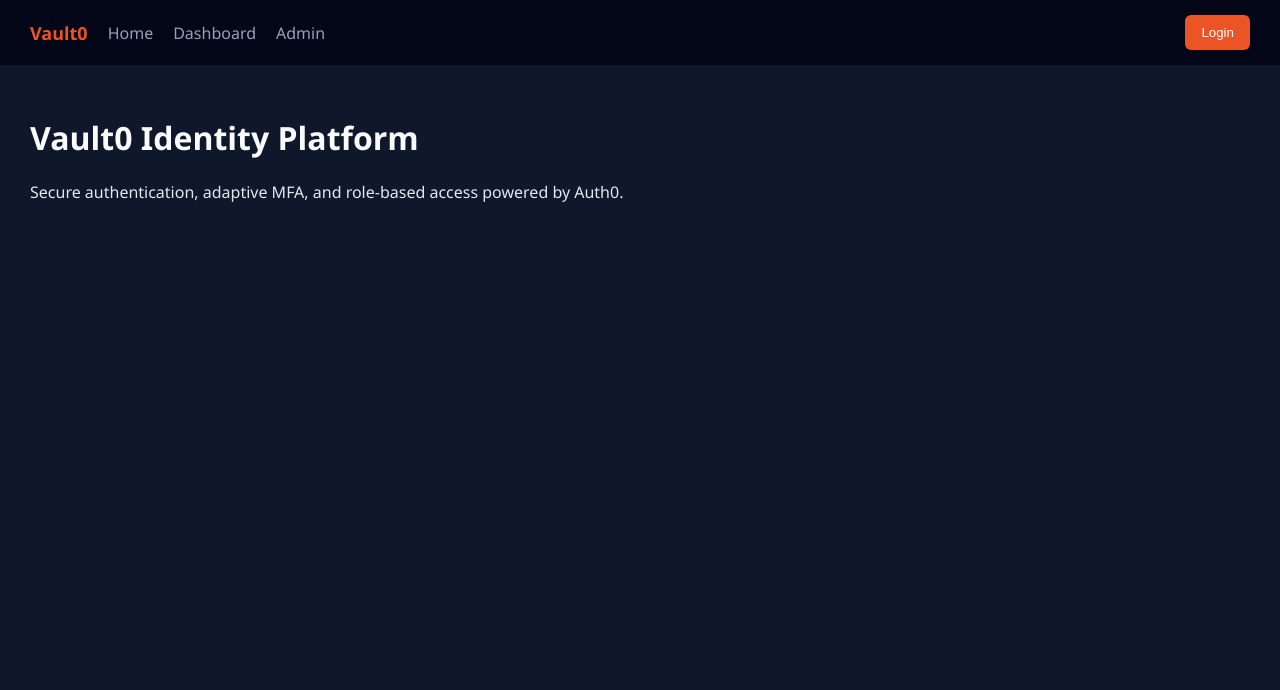
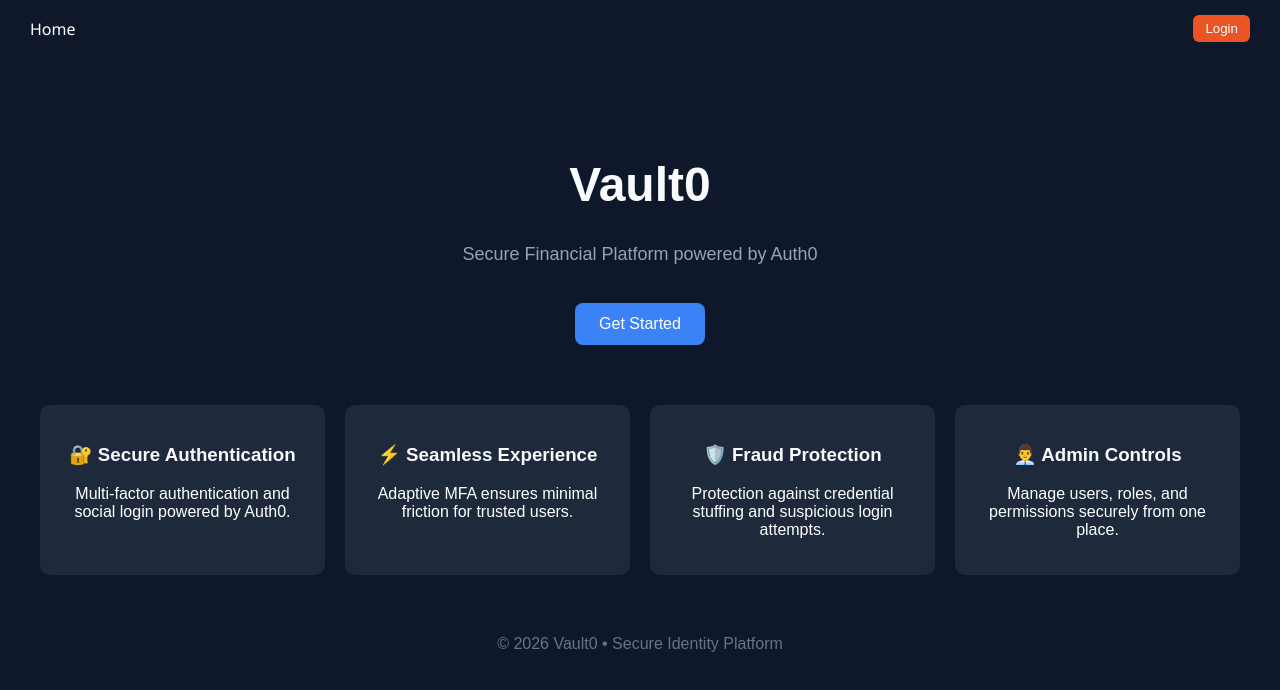
Before and after one commit to Rahulrktiwari/vault0-demo, a React (Create React App) app in the folder frontend/: page / in a window 1280 px wide. Shown: the top 690 px of the page. Built offline with nearby package versions, Linux system fonts and the light colour scheme.

Commit message:
UI UX improvents

```diff
--- a/frontend/src/App.js
+++ b/frontend/src/App.js
@@ -1,4 +1,3 @@
-
 import { BrowserRouter, Routes, Route, Link } from "react-router-dom";
 import LandingPage from "./pages/LandingPage";
 import Dashboard from "./pages/Dashboard";
@@ -7,35 +6,57 @@ import ProtectedRoute from "./components/ProtectedRoute";
 import { useAuth0 } from "@auth0/auth0-react";
 
 function App() {
-  const { loginWithRedirect, logout, isAuthenticated } = useAuth0();
+  const {
+    loginWithRedirect,
+    logout,
+    isAuthenticated,
+    user,
+  } = useAuth0();
+
+  // 🔹 Extract roles safely
+  const roles = user?.["https://vault0.com/roles"] || [];
 
   return (
     <BrowserRouter>
- <nav className="navbar">
-  <div className="nav-left">
-    <span className="logo">Vault0</span>
-    <Link to="/">Home</Link>
-    <Link to="/dashboard">Dashboard</Link>
-    <Link to="/admin">Admin</Link>
-  </div>
+      {/* 🔹 NAVBAR */}
+      <nav style={styles.nav}>
+        <Link to="/" style={styles.link}>Home</Link>
 
-  <div className="nav-right">
-    {!isAuthenticated ? (
-      <button onClick={() => loginWithRedirect()}>
+        {/* 🔹 NOT LOGGED IN */}
+        {!isAuthenticated && (
+          <button
+            onClick={() => loginWithRedirect()}
+            style={styles.button}
+          >
             Login
           </button>
-    ) : (
+        )}
+
+        {/* 🔹 LOGGED IN */}
+        {isAuthenticated && (
+          <>
+            <Link to="/dashboard" style={styles.link}>
+              Dashboard
+            </Link>
+
+            {/* 🔹 Show Admin ONLY if role exists */}
+            {roles.includes("Admin") && (
+              <Link to="/admin" style={styles.link}>
+                Admin
+              </Link>
+            )}
+
             <button
-        onClick={() =>
-          logout({ logoutParams: { returnTo: window.location.origin } })
-        }
+              onClick={() => logout({ logoutParams: { returnTo: window.location.origin } })}
+              style={styles.button}
             >
               Logout
             </button>
+          </>
         )}
-  </div>
       </nav>
 
+      {/* 🔹 ROUTES */}
       <Routes>
         <Route path="/" element={<LandingPage />} />
 
@@ -62,3 +83,27 @@ function App() {
 }
 
 export default App;
+
+
+
+const styles = {
+  nav: {
+    display: "flex",
+    gap: "20px",
+    padding: "15px 30px",
+    backgroundColor: "#0f172a",
+    alignItems: "center",
+  },
+  link: {
+    color: "white",
+    textDecoration: "none",
+    fontWeight: "500",
+  },
+  button: {
+    marginLeft: "auto",
+    padding: "6px 12px",
+    borderRadius: "6px",
+    border: "none",
+    cursor: "pointer",
+  },
+};
--- a/frontend/src/pages/LandingPage.js
+++ b/frontend/src/pages/LandingPage.js
@@ -1,13 +1,121 @@
+import { useAuth0 } from "@auth0/auth0-react";
+
 function LandingPage() {
+  const { loginWithRedirect, isAuthenticated } = useAuth0();
+
   return (
-    <div className="container">
-      <h1>Vault0 Identity Platform</h1>
-      <p>
-        Secure authentication, adaptive MFA, and role-based access
-        powered by Auth0.
-      </p>
+    <div style={styles.container}>
+      {/* 🔹 HERO SECTION */}
+      <div style={styles.hero}>
+        <h1 style={styles.title}>Vault0</h1>
+        <p style={styles.subtitle}>
+          Secure Financial Platform powered by Auth0
+        </p>
+
+        {!isAuthenticated && (
+          <button style={styles.cta} onClick={() => loginWithRedirect()}>
+            Get Started
+          </button>
+        )}
+      </div>
+
+      {/* 🔹 FEATURES */}
+      <div style={styles.features}>
+        <div style={styles.card}>
+          <h3>🔐 Secure Authentication</h3>
+          <p>
+            Multi-factor authentication and social login powered by Auth0.
+          </p>
+        </div>
+
+        <div style={styles.card}>
+          <h3>⚡ Seamless Experience</h3>
+          <p>
+            Adaptive MFA ensures minimal friction for trusted users.
+          </p>
+        </div>
+
+        <div style={styles.card}>
+          <h3>🛡️ Fraud Protection</h3>
+          <p>
+            Protection against credential stuffing and suspicious login attempts.
+          </p>
+        </div>
+
+        <div style={styles.card}>
+          <h3>👨‍💼 Admin Controls</h3>
+          <p>
+            Manage users, roles, and permissions securely from one place.
+          </p>
+        </div>
+      </div>
+
+      {/* 🔹 FOOTER */}
+      <div style={styles.footer}>
+        <p>© 2026 Vault0 • Secure Identity Platform</p>
+      </div>
     </div>
   );
 }
 
 export default LandingPage;
+
+
+
+
+const styles = {
+  container: {
+    backgroundColor: "#0f172a",
+    minHeight: "100vh",
+    color: "white",
+    padding: "40px",
+    fontFamily: "sans-serif",
+  },
+
+  hero: {
+    textAlign: "center",
+    marginTop: "60px",
+  },
+
+  title: {
+    fontSize: "48px",
+    fontWeight: "bold",
+  },
+
+  subtitle: {
+    fontSize: "18px",
+    marginTop: "10px",
+    color: "#94a3b8",
+  },
+
+  cta: {
+    marginTop: "20px",
+    padding: "12px 24px",
+    backgroundColor: "#3b82f6",
+    border: "none",
+    borderRadius: "8px",
+    color: "white",
+    cursor: "pointer",
+    fontSize: "16px",
+  },
+
+  features: {
+    display: "grid",
+    gridTemplateColumns: "repeat(auto-fit, minmax(220px, 1fr))",
+    gap: "20px",
+    marginTop: "60px",
+  },
+
+  card: {
+    backgroundColor: "#1e293b",
+    padding: "20px",
+    borderRadius: "10px",
+    textAlign: "center",
+  },
+
+  footer: {
+    textAlign: "center",
+    marginTop: "60px",
+    color: "#64748b",
+  },
+};
```
Lines whose indentation alone changed are shown as unchanged.
